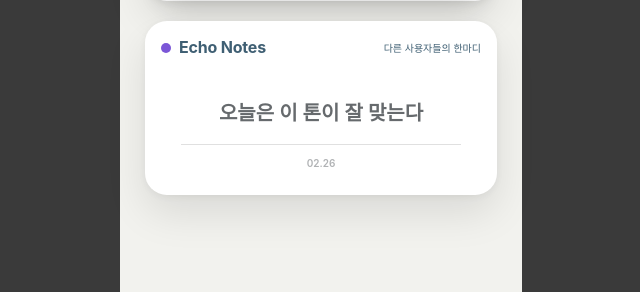
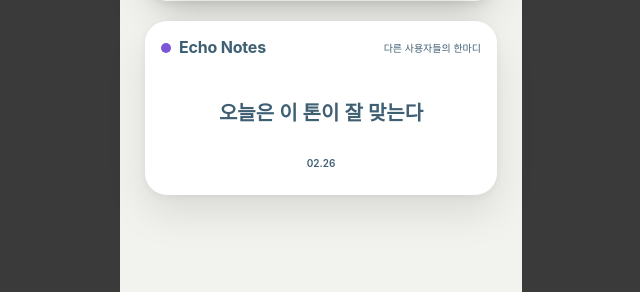
Before and after one commit to urusekai/TONE, a PHP site: page /main.html in a window 1280 px wide. Shown: the part 1075-1367 px from the top of the page, without its empty margins (319-959 px from the left). Run offline with PHP 8.4, Linux system fonts and the light colour scheme; some web fonts are replaced.

Commit message:
Echo Note 수정

```diff
--- a/css/main.css
+++ b/css/main.css
@@ -309,12 +309,10 @@ spec-track {
     margin: 0 0 18px;
     font-size: 20px;
     font-weight: 600;
-    color: rgba(30, 35, 40, .68);
 }
 
 .echo-line {
     height: 1px;
-    background: rgba(0, 0, 0, .12);
     margin: 0 12px 12px;
 }
 
@@ -322,5 +320,4 @@ spec-track {
     margin: 0;
     font-size: 10px;
     font-weight: 600;
-    color: rgba(30, 35, 40, .35);
 }
```
